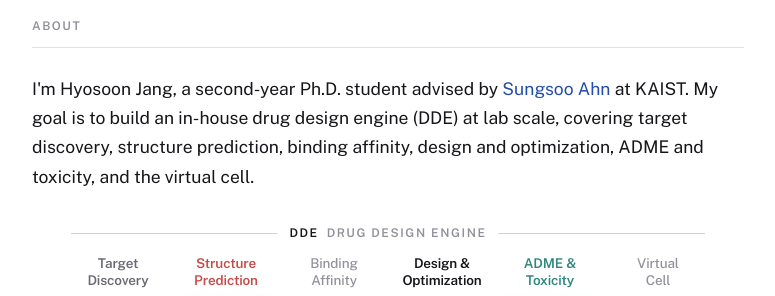
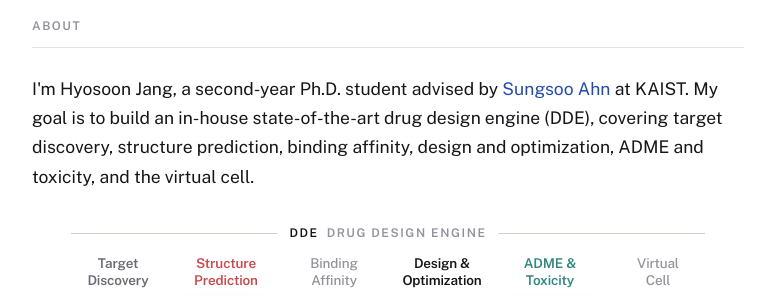
Before and after one commit to hsjang0/hsjang, a Jekyll site: the page built from index.html, in a window 1280 px wide and 900 px high. Shown: the part 318-614 px from the top of the window, without its empty margins (252-1027 px from the left). Built offline with Jekyll 4.4.1, drawn with Linux system fonts in a browser that asks for light colours.

Commit message:
Call the DDE state of the art in the goal sentence
Co-Authored-By: Claude Opus 5.5 <noreply@anthropic.com>

```diff
--- a/index.html
+++ b/index.html
@@ -54,7 +54,7 @@ title: Home
     <p>
       I'm Hyosoon Jang, a second-year Ph.D. student advised by
       <a href="https://sungsoo-ahn.github.io/" target="_blank" rel="noopener">Sungsoo Ahn</a>
-      at KAIST. My goal is to build an in-house drug design engine (DDE) at lab scale, covering
+      at KAIST. My goal is to build an in-house state-of-the-art drug design engine (DDE), covering
       target discovery, structure prediction, binding affinity, design and
       optimization, ADME and toxicity, and the virtual cell.
     </p>
```
